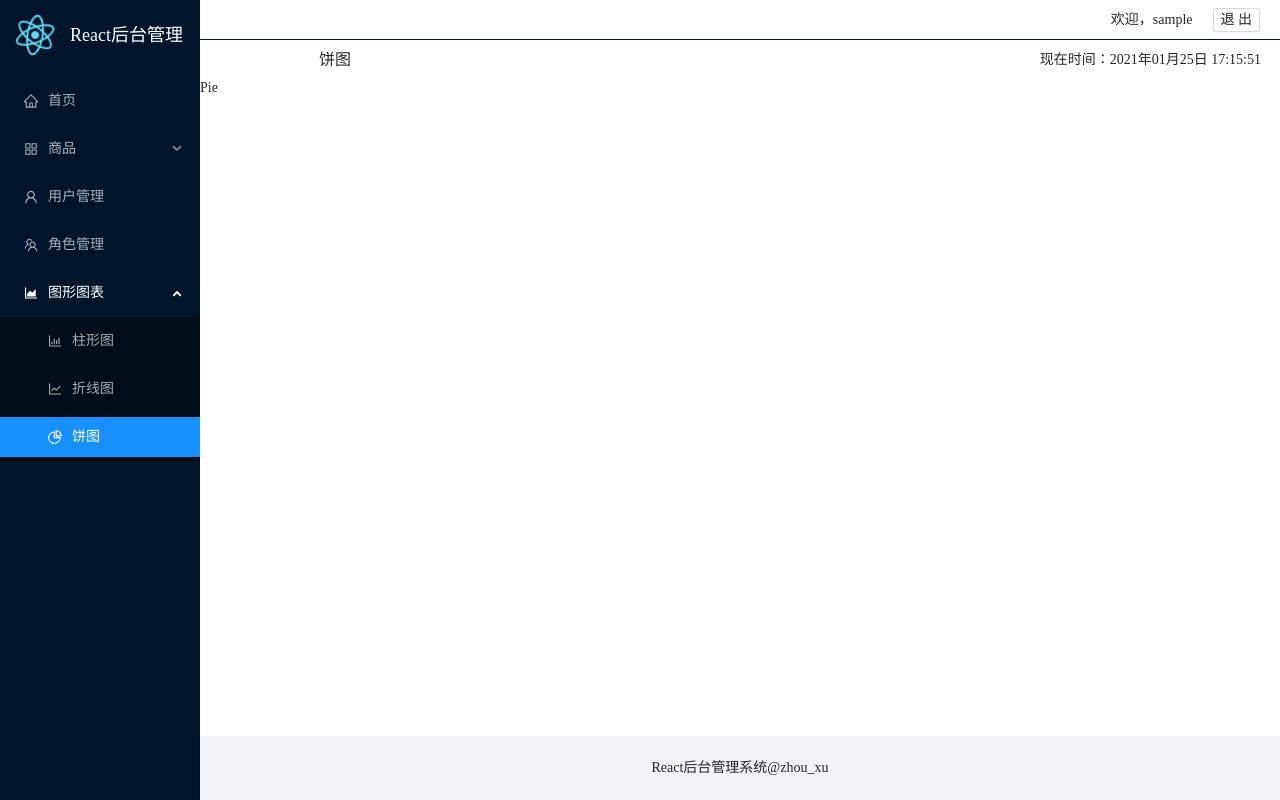
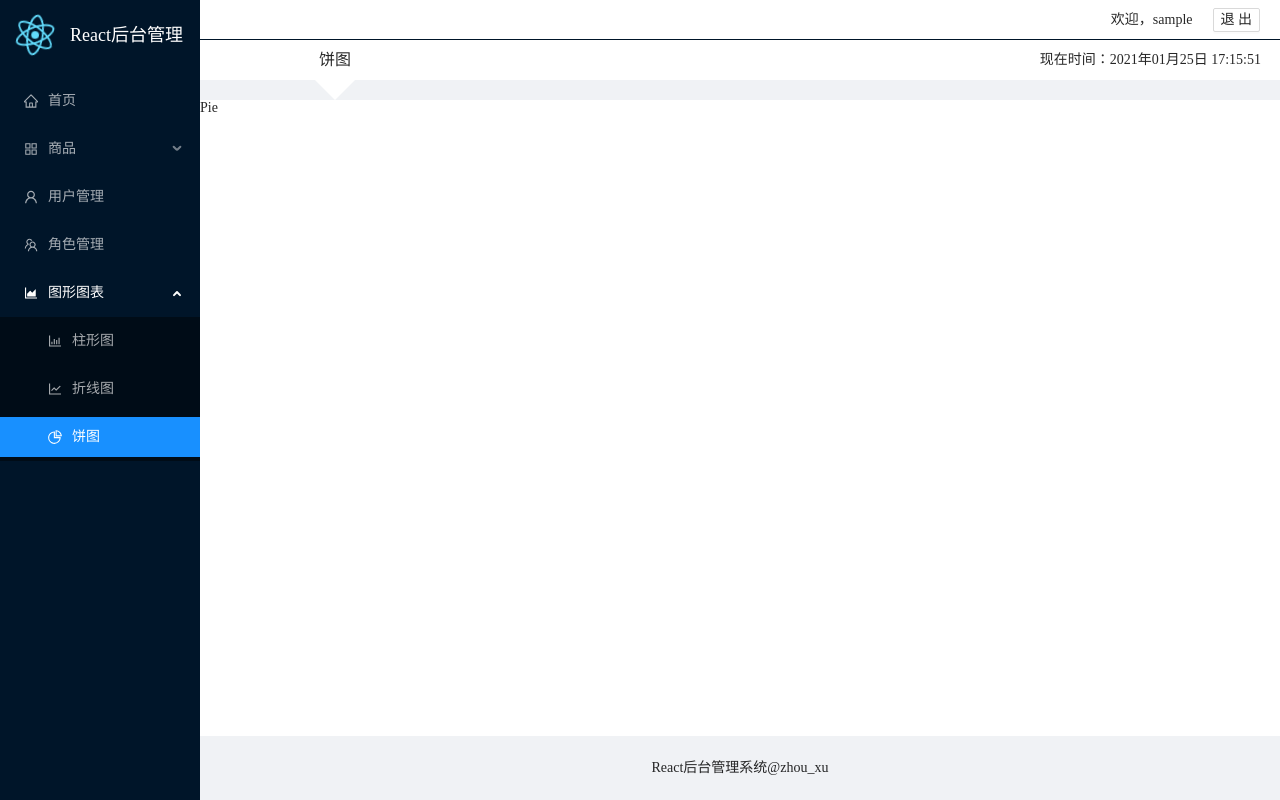
Before and after one commit to TYoul/react-backstageManagementSystem, a React (Create React App) app: page /charts/pie in a window 1280 px wide. Built offline with nearby package versions, Linux system fonts and the light colour scheme; sample sign-in values are in the browser's storage.

Commit message:
样式调整C

```diff
--- a/src/components/container/Container.scss
+++ b/src/components/container/Container.scss
@@ -32,6 +32,7 @@
 
   .content {
     background-color: #ffffff;
+    margin-top: 20px;
   }
   .footer {
     text-align: center;
--- a/src/components/container/Container.tsx
+++ b/src/components/container/Container.tsx
@@ -31,8 +31,7 @@ const ContainerPage: React.FC = () => {
   if (!isLogin) return <Redirect to="/login" />;
   return (
     <Layout className="container-wrap">
-    <Layout>
-<Sider className="sider">
+      <Sider className="sider">
         <div>
           <img src={logo} alt="" className="App-logo" />
           <h1 className="sider-title">React后台管理</h1>
@@ -68,8 +67,6 @@ const ContainerPage: React.FC = () => {
         <Footer className="footer">React后台管理系统@zhou_xu</Footer>
       </Layout>
     </Layout>
-
-    </Layout>
   );
 };
 
--- a/src/pages/home/Home.scss
+++ b/src/pages/home/Home.scss
@@ -3,6 +3,7 @@
 
   .content {
     background-color: #ffffff;
+    margin: 20px 20px 0 20px;
   }
   .footer {
     text-align: center;
--- a/src/pages/product/detail/Detail.tsx
+++ b/src/pages/product/detail/Detail.tsx
@@ -28,9 +28,9 @@ const DetailPage: React.FC = () => {
   const localtion: localtion = useLocation();
   const { name, desc, price, imgs, detail } = localtion.state;
 
-  const createDetail= () => {
-    return {__html:detail}
-  }
+  const createDetail = () => {
+    return { __html: detail };
+  };
 
   return (
     <Card
```
Also changed, not shown: 1 other file (tests, documents, lock files or other folders).
